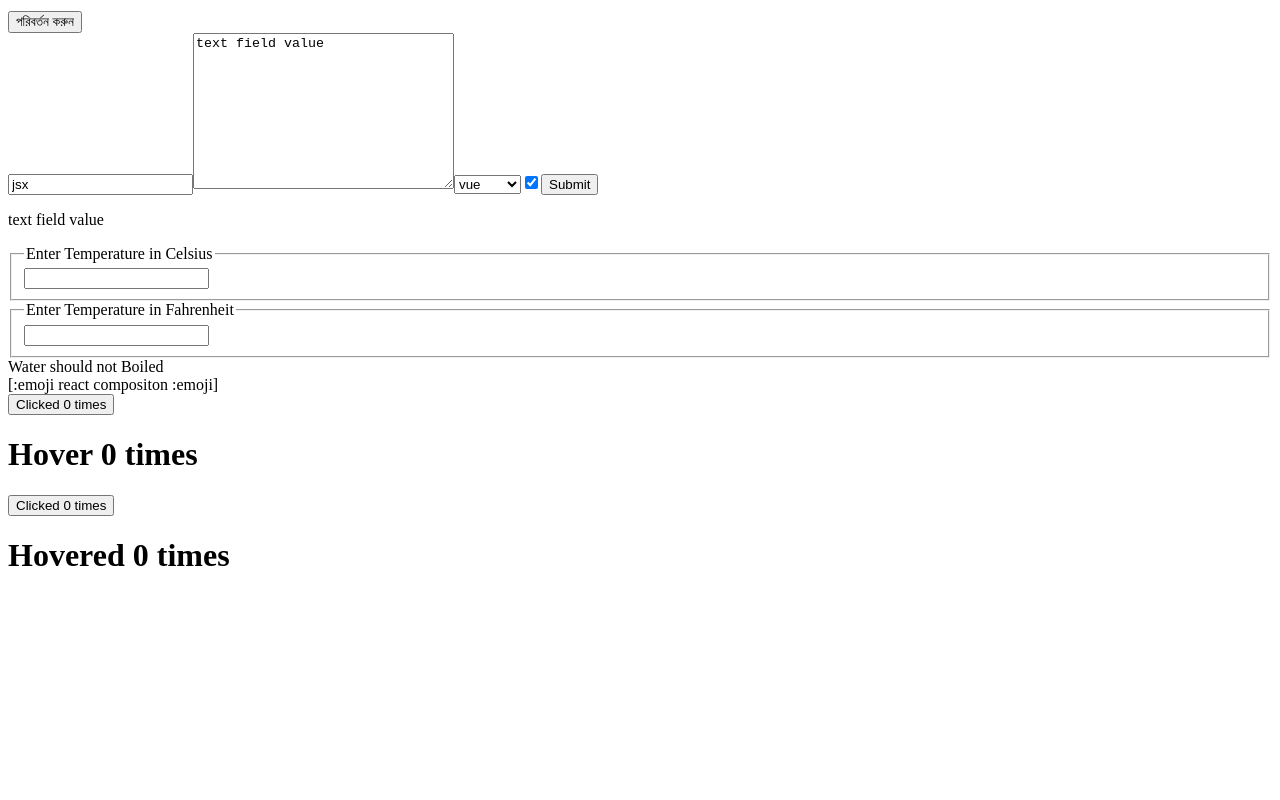
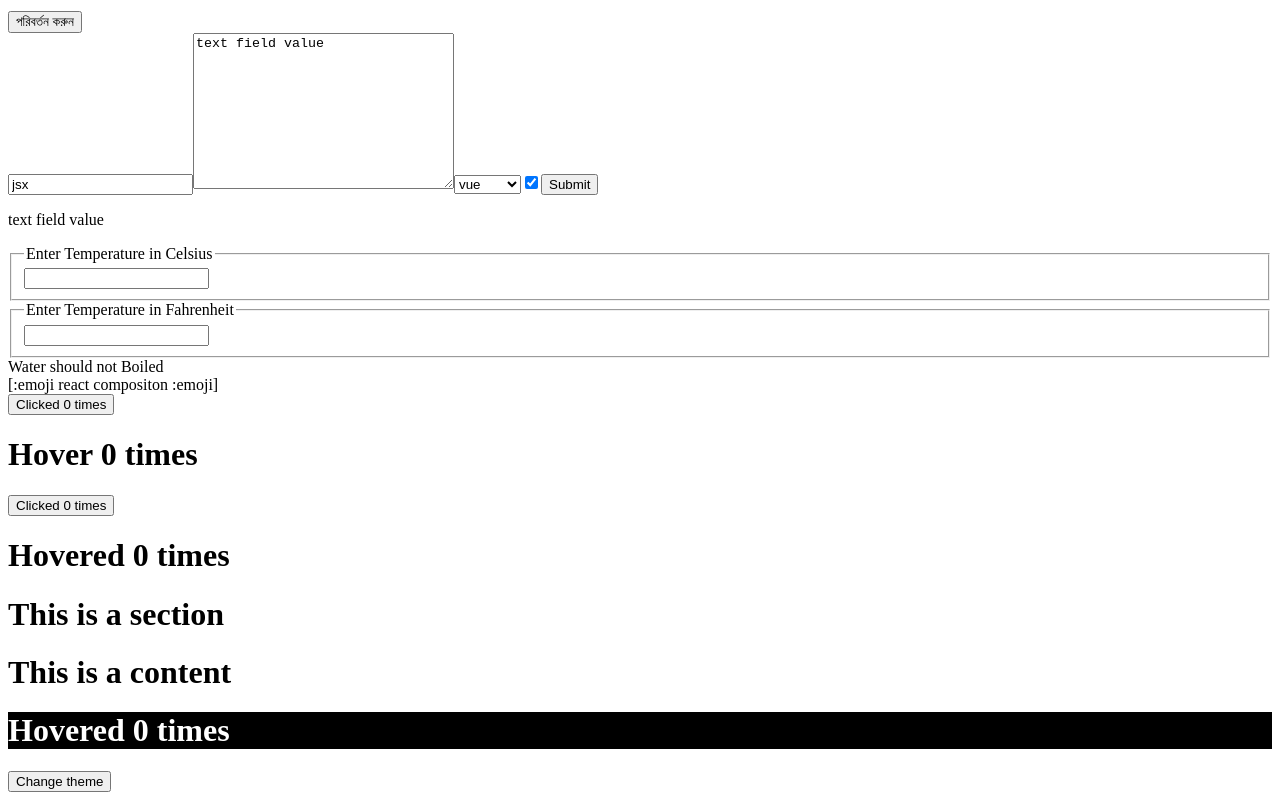
Before and after one commit to arifhossanit/my-react, a React (Create React App) app: page / in a window 1280 px wide. Shown: the part 273-1073 px from the top of the page. Before the commit the page ends 869 px from the top, so only its background shows below. Built offline with nearby package versions, Linux system fonts and the light colour scheme.

Commit message:
use react context api

```diff
--- a/src/App.js
+++ b/src/App.js
@@ -1,8 +1,11 @@
+import React from 'react';
 import './App.css';
 import ClockList from './components/ClockList';
 import Bracket from './components/composition/Bracket';
 import Emoji from './components/composition/Emoji';
 import Text from './components/composition/Text';
+import Section from './components/contextapi/Section';
+import ThemeContext from './components/contextapi/themeContext';
 import Form from './components/Form';
 import ClickCounter from './components/hoc/ClickCounter';
 import HoverCounter from './components/hoc/HoverCounter';
@@ -12,8 +15,21 @@
 // import Text from './components/inheritance/Text';
 import Calculator from './components/TemCal/Calculator';
 
-function App() {
+export default class App extends React.Component {
+    state ={
+        theme:'dark',
+    }
+    switchTheme=()=>{
+        this.setState(({theme})=>{
+            if (theme==='dark') {
+                return {theme:'light'}
+            }
+            return{theme:'dark'}
+        })
+    }
+    render(){
         const quantities=[1,2,3];
+        const {theme} =this.state;
         return (
             <>
              <ClockList quantities={quantities}/>
@@ -39,8 +55,12 @@
                         <HoverCounter2 count={count} incrementCount={incrementCount}/>
                         )}
                 </Counter>
+
+                <ThemeContext.Provider value={{theme, switchTheme: this.switchTheme}}>
+                    <Section/>
+                </ThemeContext.Provider>
             </>
         );
     }
 
-export default App;
+}
--- /dev/null
+++ b/src/components/contextapi/Content.js
@@ -0,0 +1,26 @@
+import Counter3 from './Counter3'
+import HoverCounter3 from './HoverCounter3'
+import ThemeContext from './themeContext'
+
+export default function Content() {
+  return (
+    <div>
+        <h1>This is a content</h1>
+        <Counter3>
+                {(count,incrementCount)=>(
+                    <ThemeContext.Consumer>
+                        {({theme, switchTheme})=>(
+                            <HoverCounter3
+                            count={count}
+                            incrementCount={incrementCount}
+                            theme={theme}
+                            switchTheme={switchTheme}
+                            />
+                        )}
+                    </ThemeContext.Consumer>
+
+                    )}
+            </Counter3>
+    </div>
+  )
+}
--- /dev/null
+++ b/src/components/contextapi/Counter3.js
@@ -0,0 +1,20 @@
+import React from 'react';
+
+export class Counter extends React.Component {
+    state ={
+        count:0,
+    };
+
+    incrementCount=()=>{
+        this.setState((prevState) => ({
+            count: prevState.count +1
+        }));
+    }
+  render() {
+      const {children} = this.props;
+      const {count} = this.state;
+    return children(count, this.incrementCount);
+  }
+}
+
+export default Counter
--- /dev/null
+++ b/src/components/contextapi/HoverCounter3.js
@@ -0,0 +1,12 @@
+
+export function HoverCounter3({count, incrementCount, theme, switchTheme}) {
+  const style= theme === 'dark' ?{backgroundColor: 'black', color: 'white'} : null;
+    return (
+      <div>
+          <h1 onMouseOver={incrementCount} style={style}>Hovered {count} times</h1>
+          <button type="button" onClick={switchTheme}>Change theme</button>
+      </div>
+    )
+}
+
+export default HoverCounter3;
--- /dev/null
+++ b/src/components/contextapi/Section.js
@@ -0,0 +1,10 @@
+import Content from './Content'
+
+export default function Section() {
+  return (
+    <div>
+        <h1>This is a section</h1>
+        <Content />
+    </div>
+  )
+}
--- /dev/null
+++ b/src/components/contextapi/themeContext.js
@@ -0,0 +1,5 @@
+import React from 'react';
+
+const ThemeContext= React.createContext();
+
+export default ThemeContext;
```
Also changed, not shown: src/components/contextapi/ClickCounter3.js (added, +11 -0 lines), src/components/lib/Context.js (added). Lines whose indentation alone changed are shown as unchanged.
